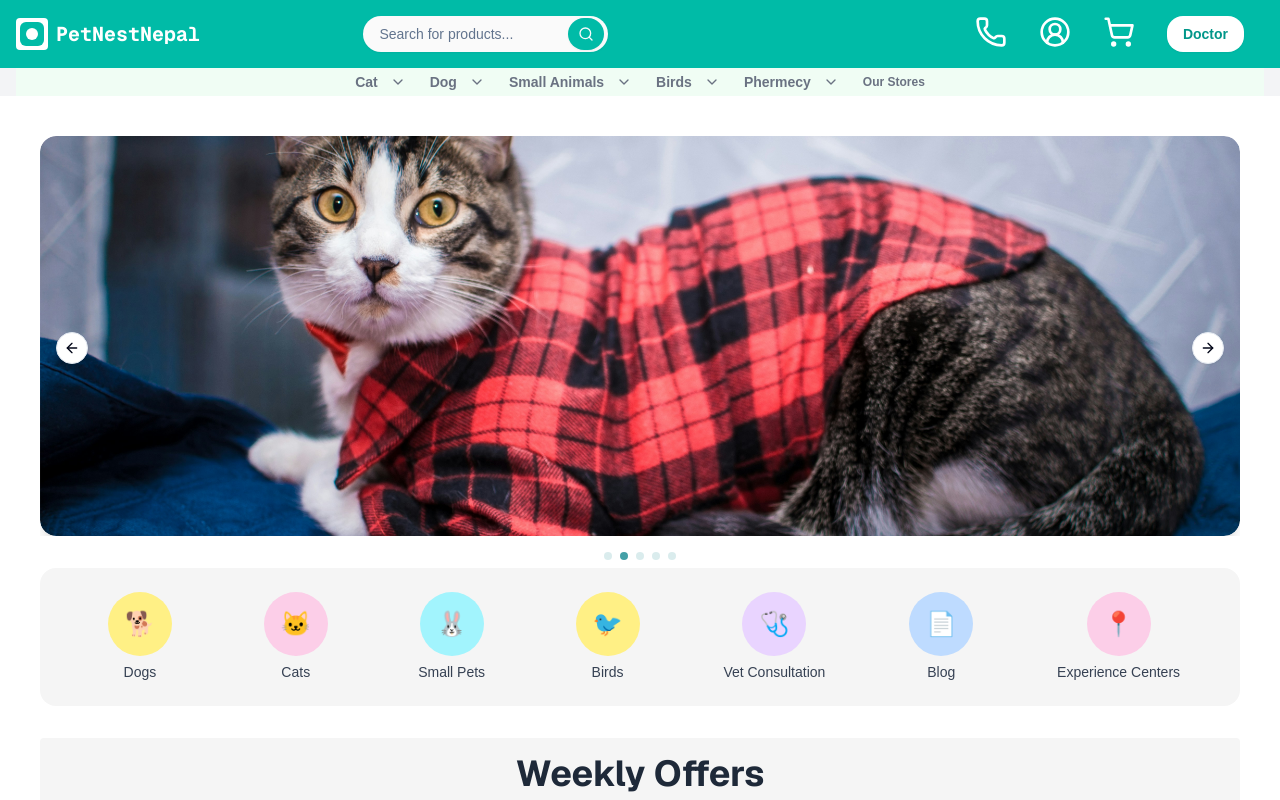
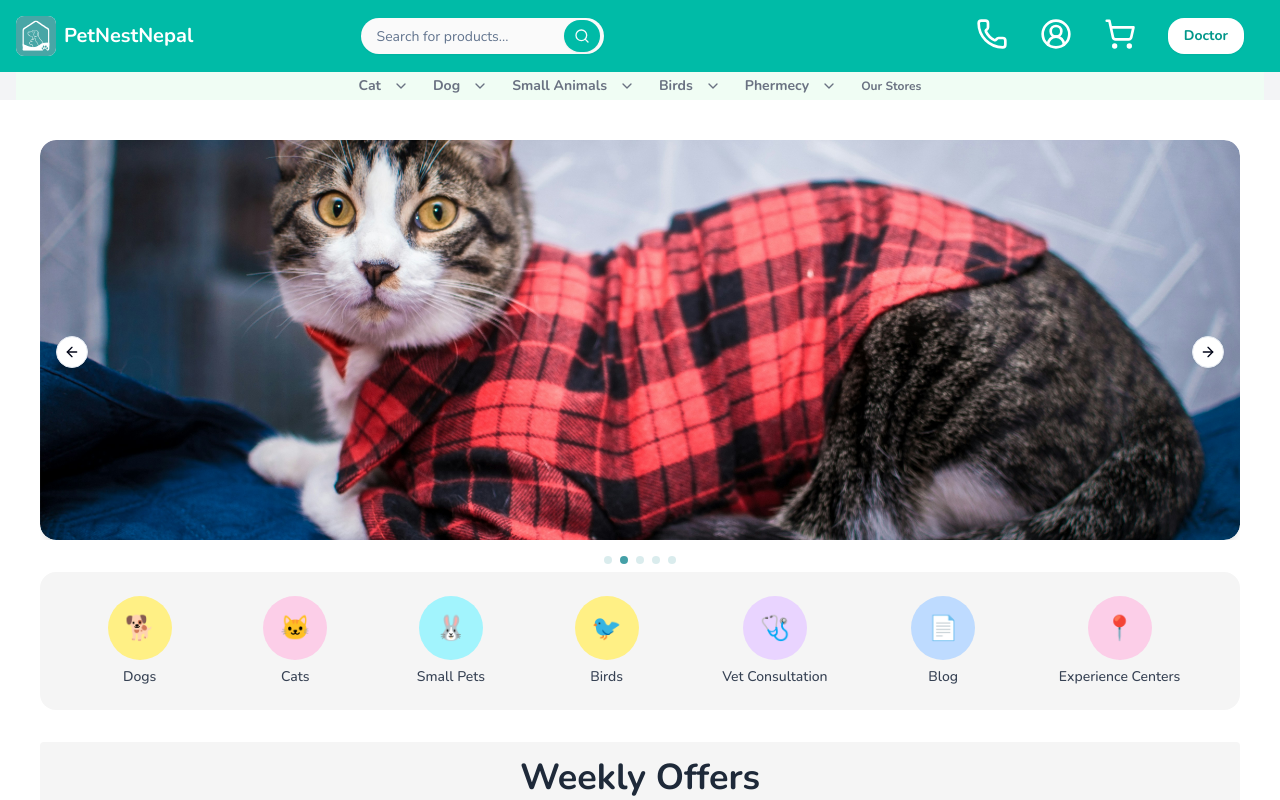
Before and after one commit to PustamRai/pet_nest_nepal, a Next.js app: page / in a window 1280 px wide. Shown: the top 800 px of the page. Built offline with nearby package versions, Linux system fonts and the light colour scheme; grey boxes are pictures that could not be loaded.

Commit message:
add font nunito and logo

```diff
--- a/src/app/layout.tsx
+++ b/src/app/layout.tsx
@@ -1,24 +1,20 @@
 import type { Metadata } from "next";
-import { Geist, Geist_Mono } from "next/font/google";
+import { Inter, Nunito } from "next/font/google";
 import "./globals.css";
 import { Toaster } from "sonner";
 import WidthWrapper from "@/components/WidthWrapper";
 import Navbar from "@/components/layouts/Navbar";
 import Footer from "@/components/layouts/Footer";
 
-const geistSans = Geist({
-   variable: "--font-geist-sans",
-   subsets: ["latin"],
-});
-
-const geistMono = Geist_Mono({
-   variable: "--font-geist-mono",
-   subsets: ["latin"],
-});
+const inter = Inter({ subsets: ["latin"], variable: "--font-inter" });
+const nunito = Nunito({ subsets: ["latin"], variable: "--font-nunito" });
 
 export const metadata: Metadata = {
    title: "Pet Nest Nepal",
-   description: "Generated by create next app",
+   description: "Generated by Pet Nest Nepal",
+   icons: {
+      icon: "/favicon_io/logo.svg",
+   },
 };
 
 export default function RootLayout({
@@ -28,23 +24,13 @@ export default function RootLayout({
 }>) {
    return (
       <html lang="en">
-         <body
-            className={`${geistSans.variable} ${geistMono.variable} antialiased`}
-         >
-            {/* <div className="sm:px-36 md:px-0 px-3 bg-gray-50 min-h-screen max-w-[1400px] mx-auto">
-               <Navbar />
-               <div>{children}</div>
-               <Footer />
-               <Toaster />
-            </div> */}
-            {/* <Layout> */}
+         <body className={`${inter.className} ${nunito.className} antialiased`}>
             <Navbar />
             <WidthWrapper>
                <main>{children}</main>
                <Toaster />
             </WidthWrapper>
             <Footer />
-            {/* </Layout> */}
          </body>
       </html>
    );
--- a/src/components/layouts/Navbar.tsx
+++ b/src/components/layouts/Navbar.tsx
@@ -19,6 +19,7 @@ import {
    DropdownMenuItem,
    DropdownMenuTrigger,
 } from "@/components/ui/dropdown-menu";
+import Image from "next/image";
 
 const categories = [
    {
@@ -57,10 +58,14 @@ export default function Navbar() {
                   href="/"
                   className="flex items-center space-x-2 text-xl font-bold"
                >
-                  <div className="w-8 h-8 bg-white rounded flex items-center justify-center">
-                     <div className="w-6 h-6 bg-teal-500 rounded-sm flex items-center justify-center">
-                        <div className="w-3 h-3 bg-white rounded-full"></div>
-                     </div>
+                  <div className="h-10 w-10">
+                     <Image
+                        src="/favicon_io/logo.svg"
+                        alt="E-Learning Platform Logo"
+                        width={400}
+                        height={400}
+                        className="h-full w-full object-cover rounded-md"
+                     />
                   </div>
                   <span className="hidden sm:block font-mono">
                      PetNestNepal
```
Also changed, not shown: public/favicon_io/logo.svg (added), public/favicon_io/secondIcon.svg (added).
